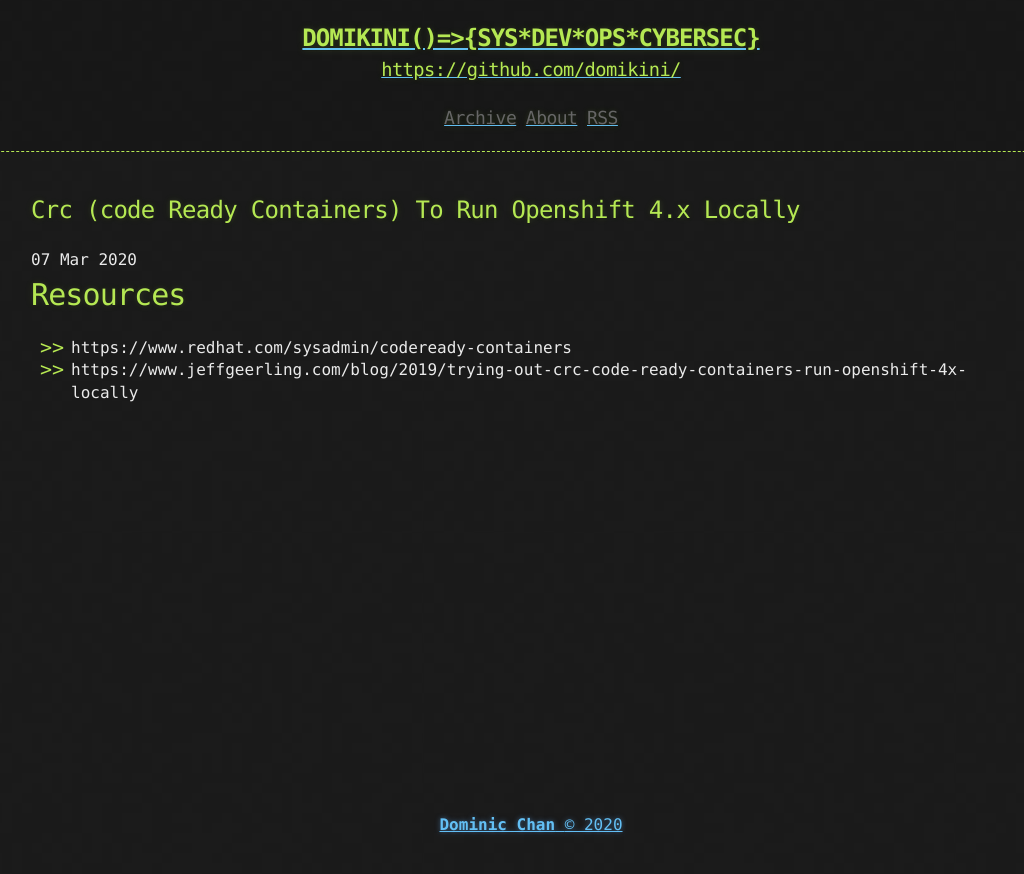
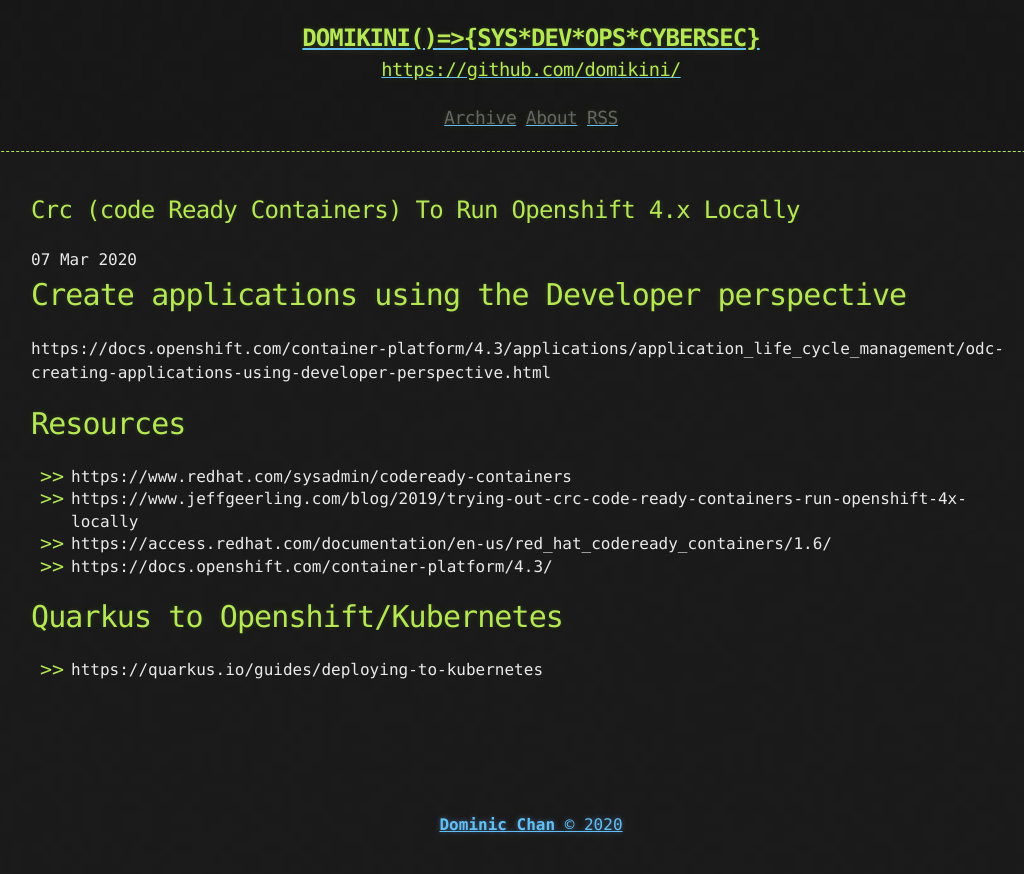
Before and after one commit to domikini/domikini.github.io, a Jekyll site: the page built from _posts/2020-03-07-CRC-(Code-Ready-Containers)-to-run-Openshift-4.x-locally.md, in a window 1280 px wide. Shown: the top 874 px of the page, without its empty margins (109-1133 px from the left). Built offline with Jekyll 4.4.1, drawn with Linux system fonts in a browser that asks for light colours.

Commit message:
update docs

```diff
--- a/_posts/2020-03-07-CRC-(Code-Ready-Containers)-to-run-Openshift-4.x-locally.md
+++ b/_posts/2020-03-07-CRC-(Code-Ready-Containers)-to-run-Openshift-4.x-locally.md
@@ -1,3 +1,11 @@
+# Create applications using the Developer perspective
+https://docs.openshift.com/container-platform/4.3/applications/application_life_cycle_management/odc-creating-applications-using-developer-perspective.html
+
 # Resources
 - https://www.redhat.com/sysadmin/codeready-containers
 - https://www.jeffgeerling.com/blog/2019/trying-out-crc-code-ready-containers-run-openshift-4x-locally
+- https://access.redhat.com/documentation/en-us/red_hat_codeready_containers/1.6/
+- https://docs.openshift.com/container-platform/4.3/
+
+# Quarkus to Openshift/Kubernetes
+- https://quarkus.io/guides/deploying-to-kubernetes
```
